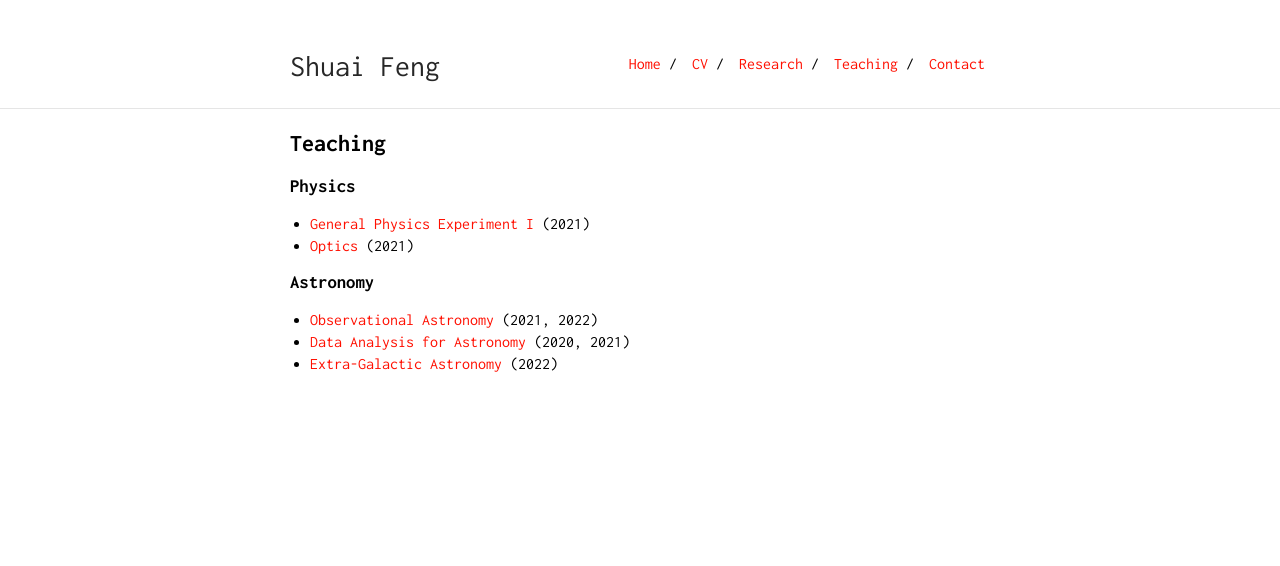
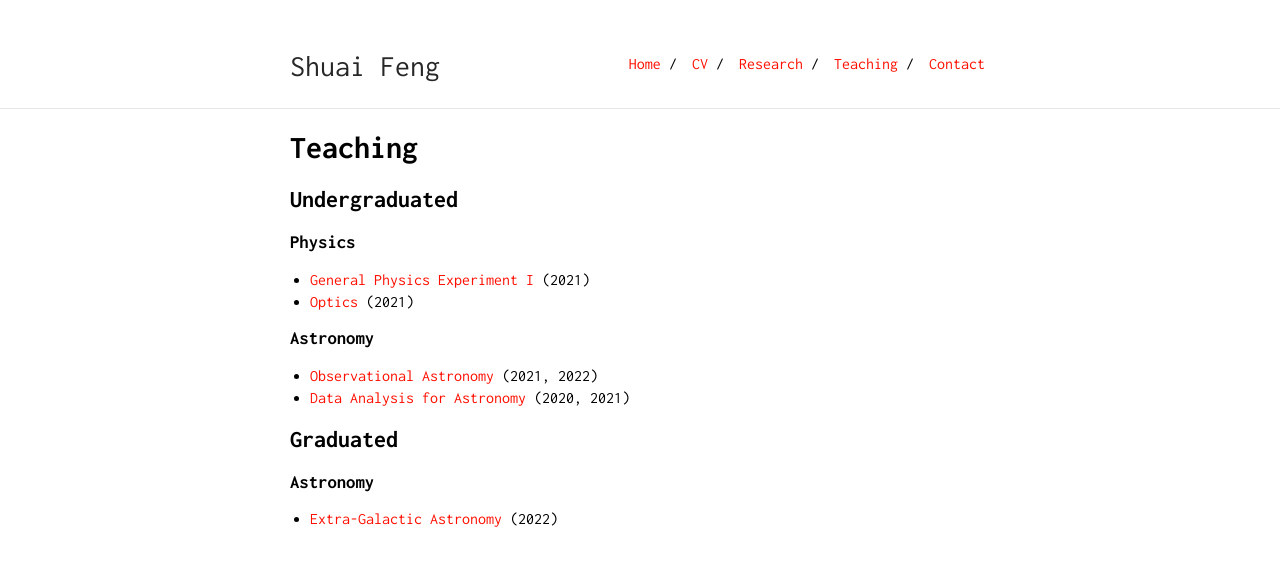
Before and after one commit to fengshuai0210/fengshuai0210.github.io, a Jekyll site: the page built from teaching.md, in a window 1280 px wide. Shown: the top 566 px of the page. Built offline with Jekyll 4.4.1, drawn with Linux system fonts in a browser that asks for light colours; our own code applies the rules of GitHub Pages for plain Markdown files.

Commit message:
Update teaching.md

```diff
--- a/teaching.md
+++ b/teaching.md
@@ -3,7 +3,9 @@ layout: default
 is_teaching: true
 ---
 
-## Teaching
+# Teaching
+
+## Undergraduated
 
 ### Physics
 - [General Physics Experiment I]() (2021)
@@ -12,4 +14,8 @@ is_teaching: true
 ### Astronomy
 - [Observational Astronomy]() (2021, 2022)
 - [Data Analysis for Astronomy]() (2020, 2021)
+
+## Graduated
+
+### Astronomy
 - [Extra-Galactic Astronomy]() (2022)
```
